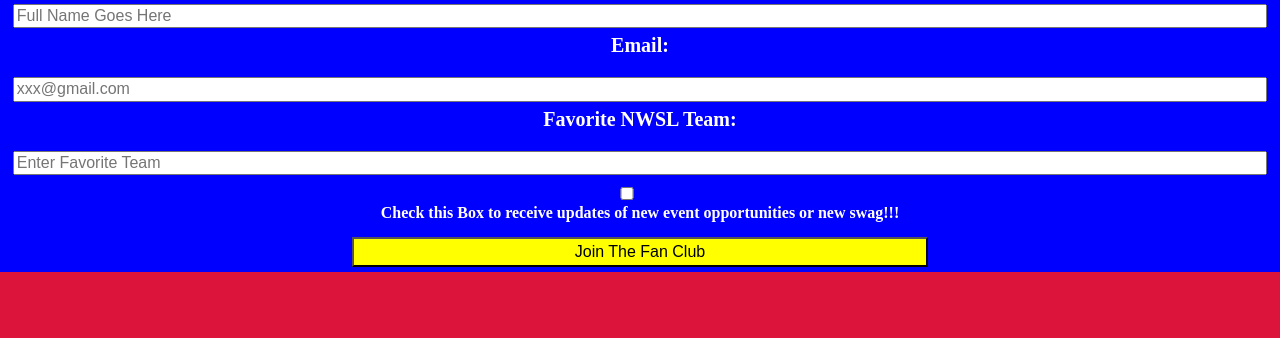
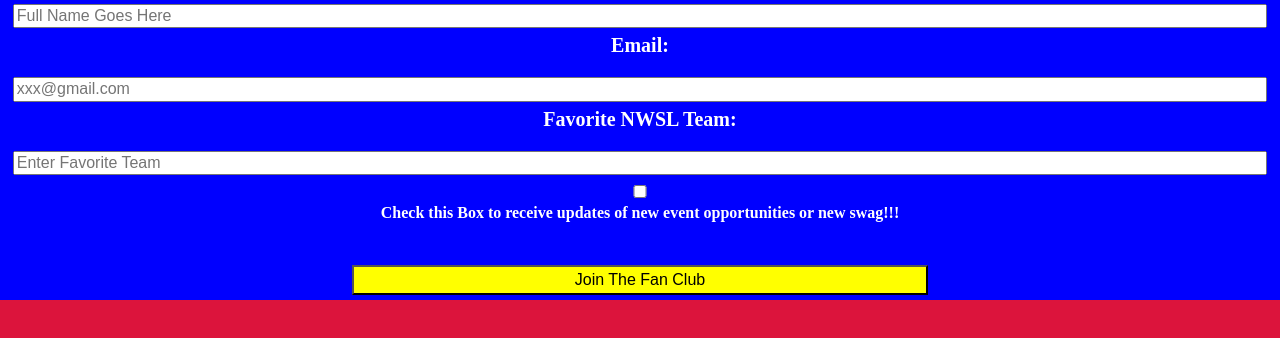
Before and after one commit to CherylGardner362/Project1, a plain HTML site: page index.html in a window 1280 px wide. Shown: the part 102-440 px from the top of the page. Drawn offline with Linux system fonts and the light colour scheme.

Commit message:
Add more spacing and get rid of the float

```diff
--- a/css/screen.css
+++ b/css/screen.css
@@ -11,10 +11,6 @@ input{
 	border-radius: 5px
 	font-size: 16px;
 }
-input[type="checkbox"]{
-	margin-left: 0;
-	float: left;
-}
 form{
 	background-color: blue;
 	width: 100%;
@@ -27,7 +23,7 @@ form{
 }
 .question{
 	font-size: 16px;
-	margin-bottom: 15px
+	margin-bottom: 20px
 }
 h1{
 	font-size: 32px;
```
